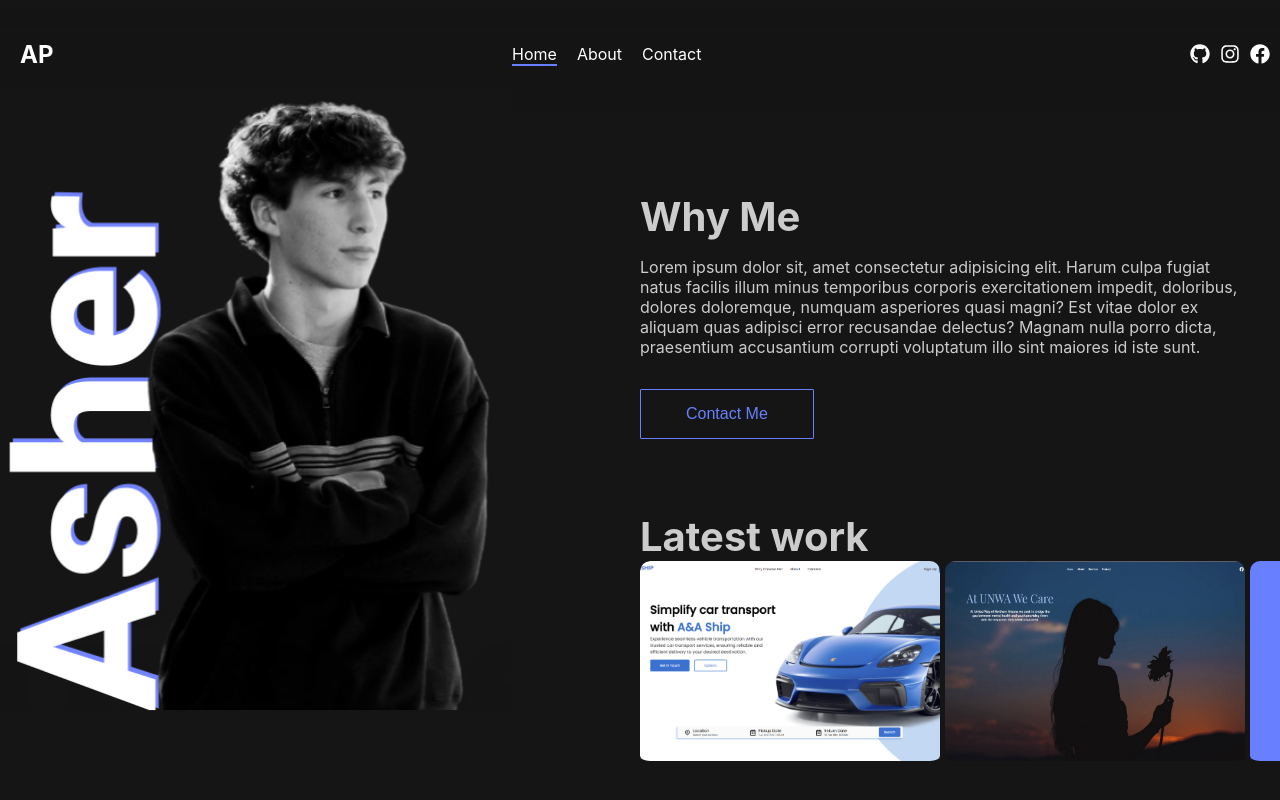
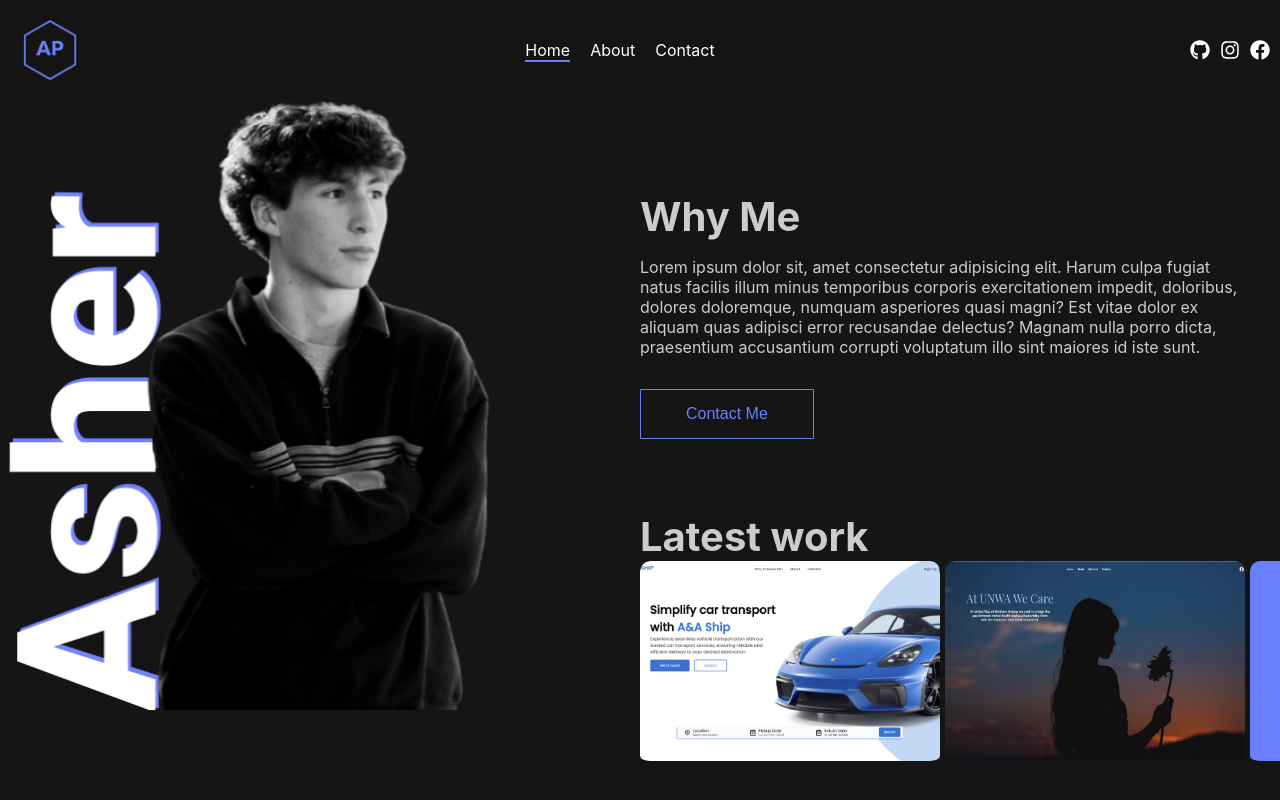
Before and after one commit to asherpage/reactportfolio, a React (Create React App) app: page / in a window 1280 px wide. Shown: the top 800 px of the page. Built offline with nearby package versions, Linux system fonts and the light colour scheme.

Commit message:
spiny logo

```diff
--- a/src/App.jsx
+++ b/src/App.jsx
@@ -51,7 +51,9 @@ const App = () => {
         </div>
 
       </div>
+
     </div>
+          <div className='below-scroll'></div>
 
     </>
   )
--- a/src/component/Navbar.jsx
+++ b/src/component/Navbar.jsx
@@ -1,33 +1,44 @@
-import React, { useState } from 'react';
+import React, { useState, useEffect } from 'react';
 import { FaGithub, FaInstagram, FaFacebook, FaLinkedin } from 'react-icons/fa';
 import './nav.css'; // Assuming you have styles for the navbar
 
 const Navbar = () => {
   const [activeTab, setActiveTab] = useState(0);
+  const [scrollPosition, setScrollPosition] = useState(0);
 
-  const handleTabClick = (index) => {
-    setActiveTab(index);
-  };
+  useEffect(() => {
+    const handleScroll = () => {
+      const position = window.scrollY;
+      setScrollPosition(position);
+    };
+
+    window.addEventListener('scroll', handleScroll);
+
+    return () => {
+      window.removeEventListener('scroll', handleScroll);
+    };
+  }, []);
 
   return (
     <nav className="navbar">
-      <h1 className="logo">AP</h1>
+      <h1 className="logo" style={{ transform: `rotate(${scrollPosition * 0.25}deg)` }}></h1>
+
       <div className="links">
         <div
           className={`link ${activeTab === 0 ? 'active' : ''}`}
-          onClick={() => handleTabClick(0)}
+          onClick={() => setActiveTab(0)}
         >
           Home
         </div>
         <div
           className={`link ${activeTab === 1 ? 'active' : ''}`}
-          onClick={() => handleTabClick(1)}
+          onClick={() => setActiveTab(1)}
         >
           About
         </div>
         <div
           className={`link ${activeTab === 2 ? 'active' : ''}`}
-          onClick={() => handleTabClick(2)}
+          onClick={() => setActiveTab(2)}
         >
           Contact
         </div>
--- a/src/component/nav.css
+++ b/src/component/nav.css
@@ -16,9 +16,12 @@
     z-index: 999;
     /* Ensure the navbar stays above other content */
 }
-.logo {
-    font-size: 24px;
-    font-weight: bold;
+.logo {background-image: url(../6880FF__1_-removebg-preview.png);
+    background-position: center;
+    background-size: cover;
+    width: 60px;
+    height: 60px;
+    margin: 0;
 }
 
 .links {
--- a/src/home.css
+++ b/src/home.css
@@ -161,6 +161,12 @@ p span{
     transition: .4s;
     cursor: pointer;
 }
+/* .below-scroll{
+    height: 5000px;
+    width: 100%;
+    z-index: 9999;
+    background-color: #6880FF;
+} */
 @media screen and (max-width: 425px) {
     body {
     }
```
Also changed, not shown: src/6880FF__1_-removebg-preview.png (added).
